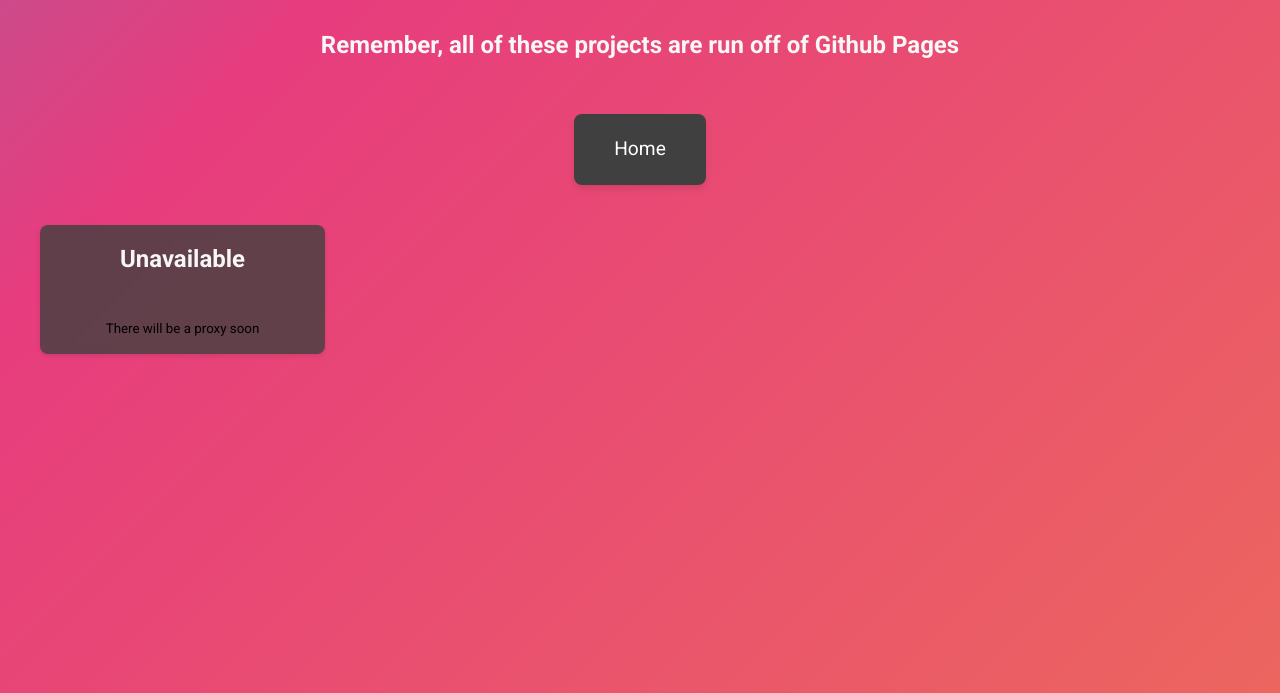
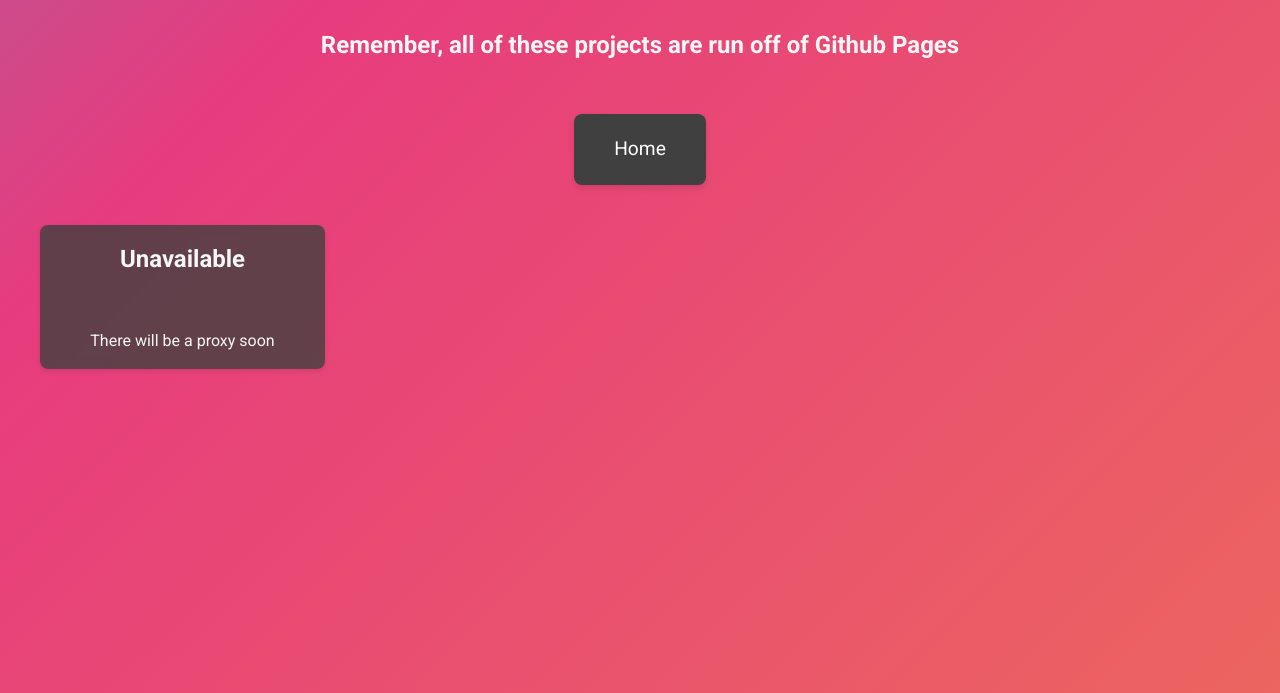
Before and after one commit to EliteCronax/Coobertory, a plain HTML site: page other.html in a window 1280 px wide. Shown: the part 107-800 px from the top of the page. Drawn offline with Linux system fonts and the light colour scheme.

Commit message:
Update other.html

```diff
--- a/other.html
+++ b/other.html
@@ -283,7 +283,7 @@
         <div class="projects">
             <div class="project-card">
                 <h2>Unavailable</h2>
-                <small>There will be a proxy soon</small>
+                <p>There will be a proxy soon</p>
             </div>
         </div>
     </div>
```
